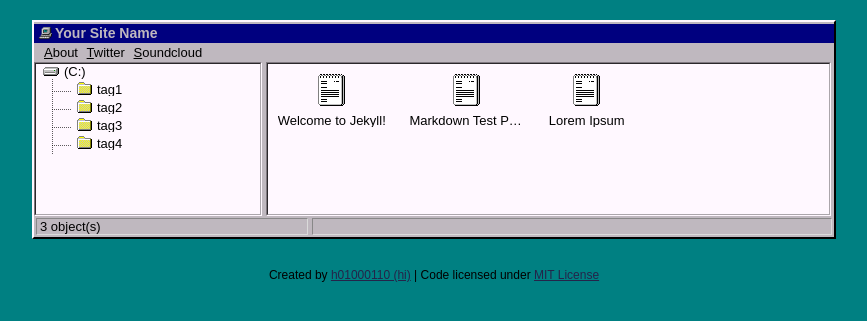
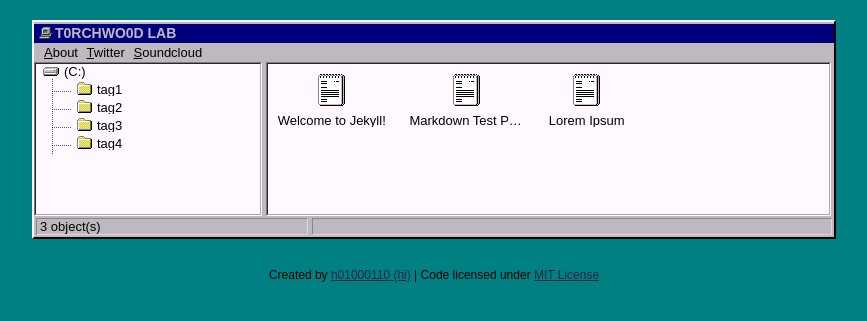
Before and after one commit to t0rchwo0d/t0rchwo0d.github.io, a Jekyll site: the page built from index.html, in a window 1280 px wide. Shown: the top 321 px of the page, without its empty margins (206-1073 px from the left). Built offline with Jekyll 4.4.1, drawn with Linux system fonts in a browser that asks for light colours.

Commit message:
Update _config.yml

```diff
--- a/_config.yml
+++ b/_config.yml
@@ -3,7 +3,7 @@ url: #Your url here
 baseurl: /
 
 # variables
-name: Your Site Name
+name: T0RCHWO0D LAB
 description: Your description here
 google_verification: null
 
```
